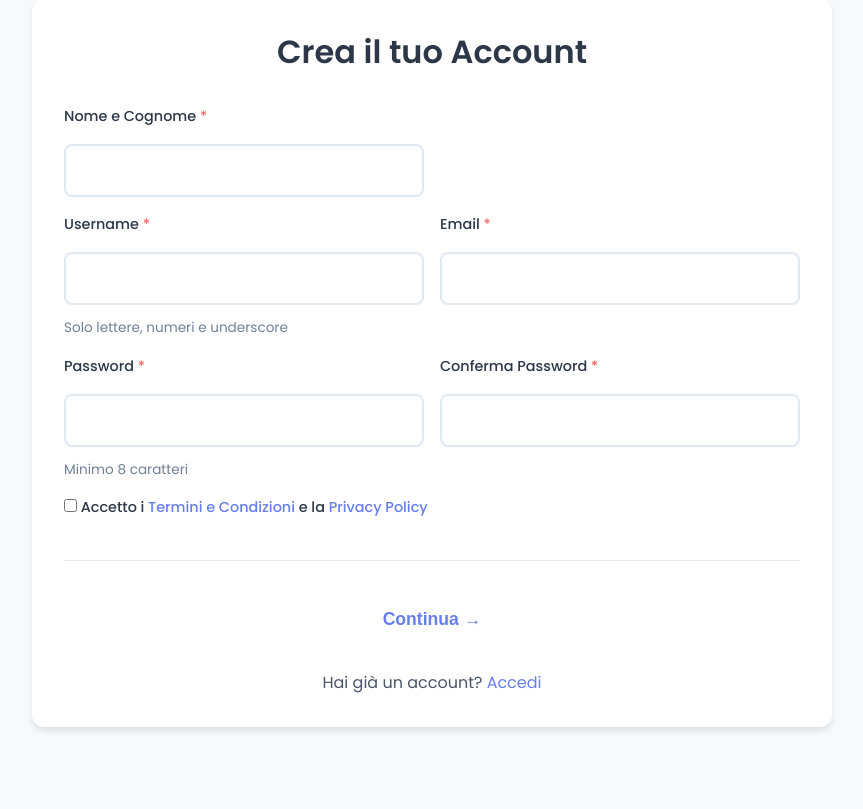
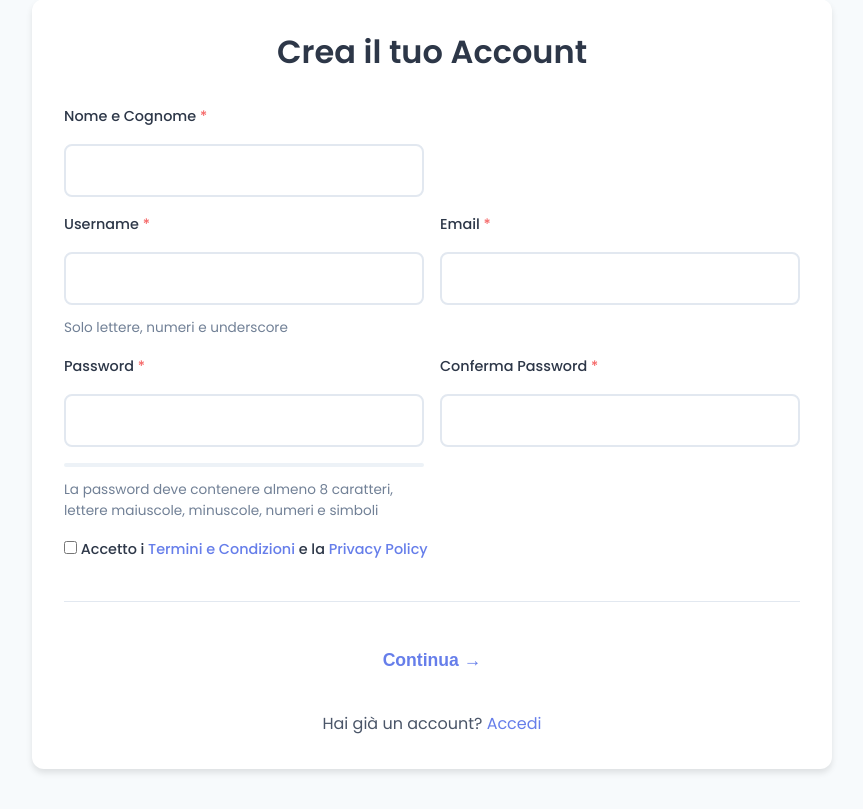
Before and after one commit to max74vr/compagni-di-viaggi, a WordPress theme: template wp-content/themes/compagni-viaggi/page-registrazione.php in a window 1280 px wide. Shown: the part 405-1214 px from the top of the page, without its empty margins (208-1071 px from the left). Run offline with PHP 8.4 and a stand-in for WordPress, Linux system fonts and the light colour scheme; the site name, menu and one post (Sample post) are stand-ins, and other content is empty.

Commit message:
Major improvements: block backend access, remove user approval, password strength, optional email verification

```diff
--- a/wp-content/themes/compagni-viaggi/page-registrazione.php
+++ b/wp-content/themes/compagni-viaggi/page-registrazione.php
@@ -80,7 +80,10 @@ get_header();
                         <div class="form-group">
                             <label for="password">Password <span class="required">*</span></label>
                             <input type="password" id="password" name="password" required minlength="8">
-                            <small>Minimo 8 caratteri</small>
+                            <div class="password-strength-meter">
+                                <div class="password-strength-bar"></div>
+                            </div>
+                            <small id="password-strength-text">La password deve contenere almeno 8 caratteri, lettere maiuscole, minuscole, numeri e simboli</small>
                         </div>
 
                         <div class="form-group">
@@ -644,6 +647,56 @@ get_header();
     color: var(--text-medium);
 }
 
+/* Password Strength Meter */
+.password-strength-meter {
+    width: 100%;
+    height: 4px;
+    background: var(--bg-gray);
+    border-radius: 2px;
+    margin-top: calc(var(--spacing-unit) * 1);
+    overflow: hidden;
+}
+
+.password-strength-bar {
+    height: 100%;
+    width: 0%;
+    transition: all var(--transition-base);
+    border-radius: 2px;
+}
+
+.password-strength-bar.weak {
+    width: 33%;
+    background: var(--error-color);
+}
+
+.password-strength-bar.medium {
+    width: 66%;
+    background: #f39c12;
+}
+
+.password-strength-bar.strong {
+    width: 100%;
+    background: var(--success-color);
+}
+
+#password-strength-text {
+    display: block;
+    margin-top: calc(var(--spacing-unit) * 0.5);
+    font-size: 0.85rem;
+}
+
+#password-strength-text.weak {
+    color: var(--error-color);
+}
+
+#password-strength-text.medium {
+    color: #f39c12;
+}
+
+#password-strength-text.strong {
+    color: var(--success-color);
+}
+
 /* Loading State */
 .loading {
     opacity: 0.6;
@@ -680,6 +733,56 @@ jQuery(document).ready(function($) {
         }
     });
 
+    // Password strength checker
+    function checkPasswordStrength(password) {
+        let strength = 0;
+        const feedback = [];
+
+        if (password.length >= 8) strength++;
+        else feedback.push('almeno 8 caratteri');
+
+        if (password.length >= 12) strength++;
+
+        if (/[a-z]/.test(password) && /[A-Z]/.test(password)) strength++;
+        else feedback.push('lettere maiuscole e minuscole');
+
+        if (/[0-9]/.test(password)) strength++;
+        else feedback.push('numeri');
+
+        if (/[^a-zA-Z0-9]/.test(password)) strength++;
+        else feedback.push('simboli speciali');
+
+        return { strength, feedback };
+    }
+
+    $('#password').on('input', function() {
+        const password = $(this).val();
+        const result = checkPasswordStrength(password);
+        const $bar = $('.password-strength-bar');
+        const $text = $('#password-strength-text');
+
+        // Remove all classes
+        $bar.removeClass('weak medium strong');
+        $text.removeClass('weak medium strong');
+
+        if (password.length === 0) {
+            $bar.css('width', '0%');
+            $text.text('La password deve contenere almeno 8 caratteri, lettere maiuscole, minuscole, numeri e simboli');
+            return;
+        }
+
+        if (result.strength <= 2) {
+            $bar.addClass('weak');
+            $text.addClass('weak').text('Password debole. Manca: ' + result.feedback.join(', '));
+        } else if (result.strength <= 3) {
+            $bar.addClass('medium');
+            $text.addClass('medium').text('Password media. Manca: ' + result.feedback.join(', '));
+        } else {
+            $bar.addClass('strong');
+            $text.addClass('strong').text('Password forte!');
+        }
+    });
+
     // Step 1: Account Creation
     $('#registration-step-1').on('submit', function(e) {
         e.preventDefault();
@@ -690,6 +793,14 @@ jQuery(document).ready(function($) {
         if (password !== confirm) {
             alert('Le password non coincidono');
             return;
+        }
+
+        // Check password strength
+        const result = checkPasswordStrength(password);
+        if (result.strength < 3) {
+            if (!confirm('La password è debole. Vuoi continuare comunque?')) {
+                return;
+            }
         }
 
         const formData = {
@@ -885,12 +996,12 @@ jQuery(document).ready(function($) {
 
     $('#skip-travel-direct').on('click', function() {
         console.log('Step 4 - User skipped travel creation');
-        window.location.href = '<?php echo home_url('/profilo-in-attesa'); ?>';
+        window.location.href = '<?php echo home_url('/dashboard'); ?>';
     });
 
     $('#skip-travel-from-form').on('click', function() {
         console.log('Step 4 - User skipped from form');
-        window.location.href = '<?php echo home_url('/profilo-in-attesa'); ?>';
+        window.location.href = '<?php echo home_url('/dashboard'); ?>';
     });
 
     $('.btn-prev-travel').on('click', function() {
@@ -921,7 +1032,7 @@ jQuery(document).ready(function($) {
                 console.log('Step 4 - Response:', response);
                 if (response.success) {
                     console.log('Step 4 - Travel created successfully');
-                    window.location.href = '<?php echo home_url('/profilo-in-attesa'); ?>';
+                    window.location.href = '<?php echo home_url('/dashboard'); ?>';
                 } else {
                     alert(response.data.message || 'Errore durante la creazione del viaggio');
                 }
```
Also changed, not shown: 3 other files.
